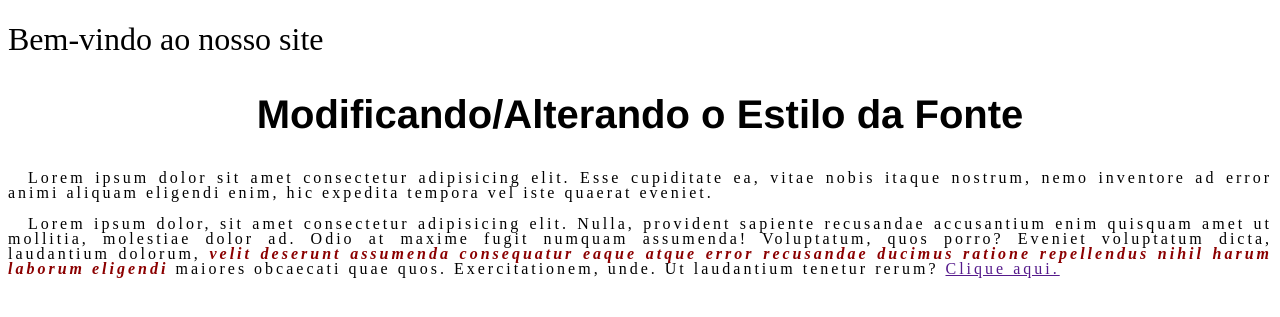
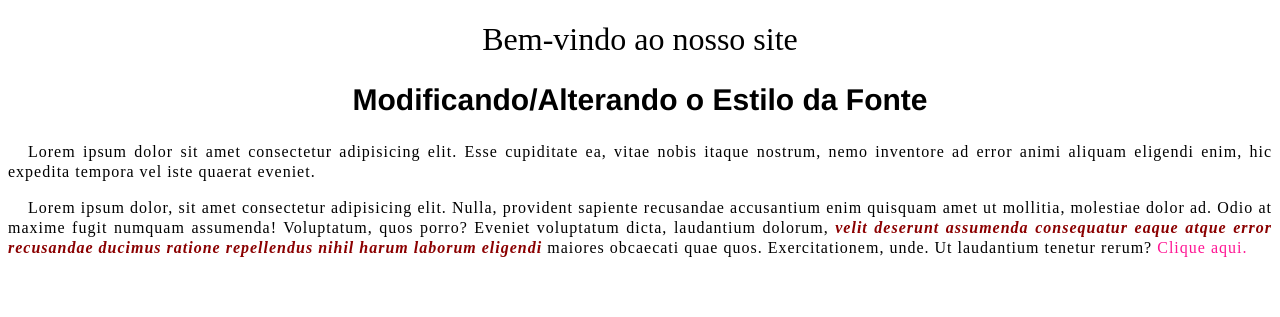
Before and after one commit to SicKera/logica-programacao-umc, a PHP site: page / in a window 1280 px wide. Shown: the top 317 px of the page. Run offline with PHP 8.4, Linux system fonts and the light colour scheme; some web fonts are replaced.

Commit message:
Aula 4 - Introdução CSS
.

```diff
--- a/Aula 4 - CSS/estiloFontes/index.html
+++ b/Aula 4 - CSS/estiloFontes/index.html
@@ -26,8 +26,6 @@
             Eveniet voluptatum dicta, laudantium dolorum, <span>velit deserunt assumenda consequatur eaque atque error recusandae ducimus ratione repellendus nihil harum laborum eligendi</span> maiores obcaecati quae quos. Exercitationem, unde. Ut laudantium tenetur rerum? <a href="">Clique aqui.</a></p>
 
         </section>
-
-        <h2></h2>
     </main>
 </body>
 </html>
--- a/Aula 4 - CSS/estiloFontes/style.css
+++ b/Aula 4 - CSS/estiloFontes/style.css
@@ -1,12 +1,13 @@
 
 h1{
+    text-align: center;
     font-family: "Farro", serif;
     font-weight: 400;
     font-style: normal;
 }
 
 h2{
-    font-size: 40px;
+    font-size: 30px;
     font-family: 'Franklin Gothic Medium', 'Arial Narrow', Arial, sans-serif;
     text-align: center;
 }
@@ -16,8 +17,8 @@ p{
     font-weight: 400;
     font-style: normal;
     text-align: justify;
-    line-height: 15px;
-    letter-spacing: 3px;
+    line-height: 20px;
+    letter-spacing: 1px;
     text-indent: 20px;
 
 }
@@ -26,3 +27,8 @@ span{
     font-style: italic;
     color: darkred;
 }
+a{
+    text-decoration: none;
+    color: deeppink;
+
+}
```
